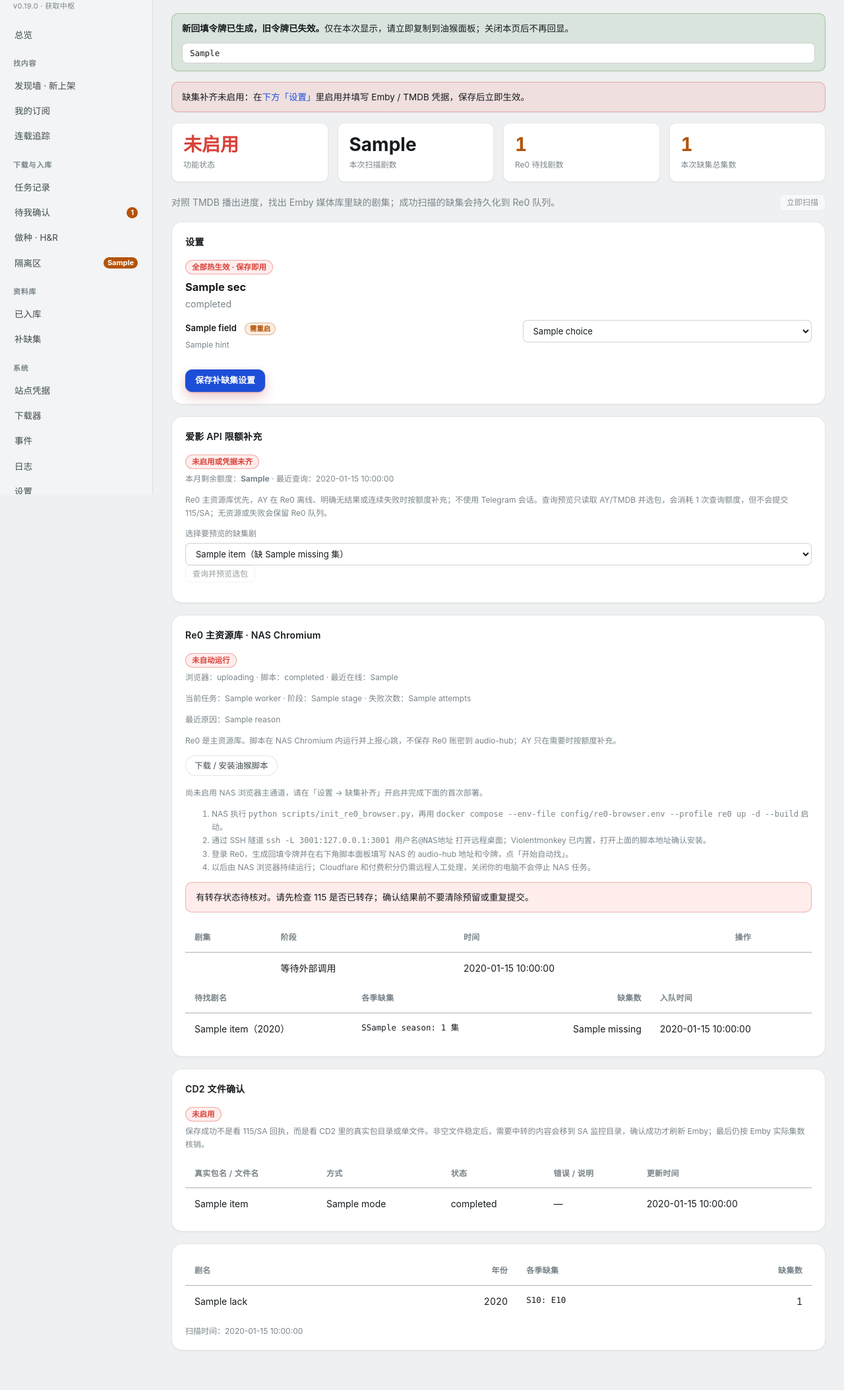
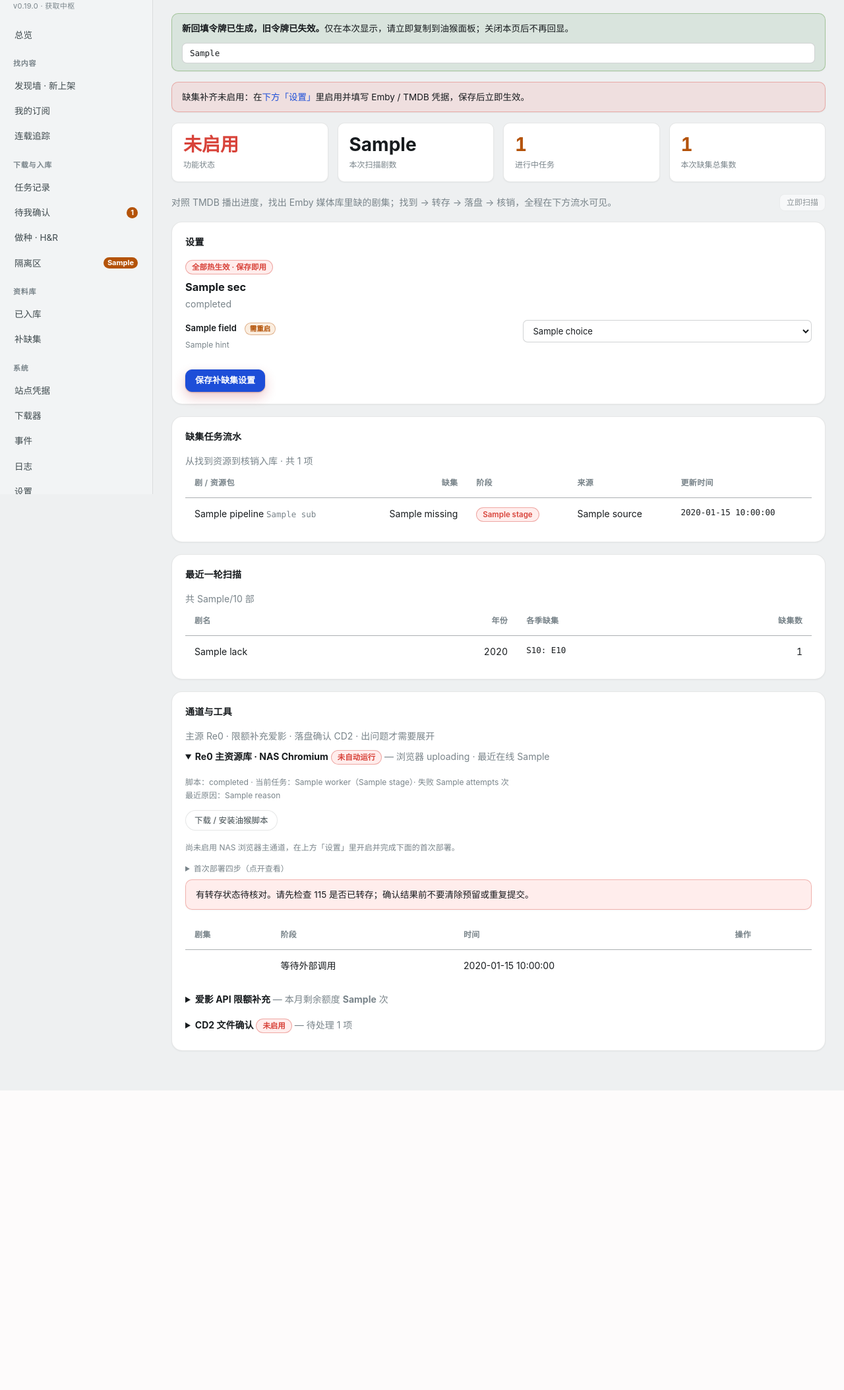
Before and after one commit to OneFlatWhite/audio-hub, a FastAPI app: template src/audio_hub/web/templates/lackfill.html in a window 1280 px wide. Shown: the part 51-2158 px from the top of the page at 66% size. After the commit the page ends 1704 px from the top, so only its background shows below. Run offline with FastAPI, Linux system fonts and the light colour scheme; the template is opened without the code that fills it: most values are stand-ins (such as "Sample title", 1, 10 or a date in 2020); parts of the project's set-up code (start-up, migrations or seed data) failed here and were passed over.

Commit message:
feat(ui): P2b 补缺集页重排——任务流水主视图 + 通道折叠(UI-REDESIGN §3.6)

```diff
--- a/src/audio_hub/web/templates/lackfill.html
+++ b/src/audio_hub/web/templates/lackfill.html
@@ -20,12 +20,12 @@
 <div class="cards" style="margin-bottom:18px">
   <div class="card {{ 'ok' if enabled else 'err' }}"><div class="n">{{ '已启用' if enabled else '未启用' }}</div><div class="l">功能状态</div></div>
   <div class="card"><div class="n">{{ last_report.shows_scanned if last_report else '—' }}</div><div class="l">本次扫描剧数</div></div>
-  <div class="card {{ 'warn' if refill_items|length }}"><div class="n">{{ refill_items|length }}</div><div class="l">Re0 待找剧数</div></div>
+  <div class="card {{ 'warn' if pipeline|length }}"><div class="n">{{ pipeline|length }}</div><div class="l">进行中任务</div></div>
   <div class="card {{ 'warn' if last_report and last_report.lack_episode_count }}"><div class="n">{{ last_report.lack_episode_count if last_report else '—' }}</div><div class="l">本次缺集总集数</div></div>
 </div>
 
 <div class="filters">
-  <span class="muted">对照 TMDB 播出进度，找出 Emby 媒体库里缺的剧集；成功扫描的缺集会持久化到 Re0 队列。</span>
+  <span class="muted">对照 TMDB 播出进度，找出 Emby 媒体库里缺的剧集；找到 → 转存 → 落盘 → 核销，全程在下方流水可见。</span>
   <form method="post" action="/lackfill/scan" style="margin-left:auto">
     <input type="hidden" name="csrf_token" value="{{ csrf }}">
     <button class="btn-sm" type="submit" title="扫描一轮（预算 {{ max_round_shows }} 部，逐季对照 TMDB）" {{ 'disabled' if not enabled or not configured }}>立即扫描</button>
@@ -68,160 +68,51 @@
   {% endif %}
 </div>
 
+{# ── 缺集任务流水：主视图,一部剧一行,四源合并 ────────────────
+   待找(Re0 队列) / 转存预留 / 台账待核销 / CD2 落盘确认
+   统一成一屏进度;操作入口保留在各通道详情里(FRONTEND-RULES §1.4
+   同一实体只有一处主视图)。 #}
 <div class="panel" style="margin-bottom:18px">
   <div class="section-head">
-    <h2>爱影 API 限额补充</h2>
-    <span class="pill {{ 'high' if ay_enabled and ay_configured else 'low' }}">
-      {{ '已启用' if ay_enabled and ay_configured else '未启用或凭据未齐' }}
-    </span>
+    <h2>缺集任务流水</h2>
+    <span class="muted">从找到资源到核销入库 · 共 {{ pipeline|length }} 项</span>
   </div>
-  <p class="hint">
-    本月剩余额度：<strong>{{ ay_status.quota_left if ay_status.quota_left is not none else '—' }}</strong>
-    · 最近查询：{{ ay_status.updated_at[:19].replace('T', ' ') if ay_status.updated_at else '—' }}
-  </p>
-  <p class="hint">Re0 主资源库优先，AY 在 Re0 离线、明确无结果或连续失败时按额度补充；不使用 Telegram 会话。查询预览只读取 AY/TMDB 并选包，会消耗 1 次查询额度，但不会提交 115/SA；无资源或失败会保留 Re0 队列。</p>
-  {% if refill_items %}
-  <form method="get" action="/api/lackfill/ay_api_test" style="margin-bottom:12px">
-    <input type="hidden" name="save" value="0">
-    <label for="ay-preview-show">选择要预览的缺集剧</label>
-    <select id="ay-preview-show" name="tmdb_id" required>
-      {% for item in refill_items %}<option value="{{ item.tmdb_id }}">{{ item.title }}（缺 {{ item.missing }} 集）</option>{% endfor %}
-    </select>
-    <button class="btn-sm" type="submit" {{ 'disabled' if not ay_enabled or not ay_configured }}>查询并预览选包</button>
-  </form>
-  {% if user.is_admin %}
-  <form method="post" action="/api/lackfill/ay_api_test?save=1">
-    <input type="hidden" name="csrf_token" value="{{ csrf }}">
-    <label for="ay-execute-show">选择要真实转存的缺集剧</label>
-    <select id="ay-execute-show" name="tmdb_id" required>
-      {% for item in refill_items %}<option value="{{ item.tmdb_id }}">{{ item.title }}（缺 {{ item.missing }} 集）</option>{% endfor %}
-    </select>
-    <button class="btn-sm" type="submit" title="会再次查询 AY 并真实提交选中的资源，请先在预览中核对" {{ 'disabled' if not ay_enabled or not ay_configured }}>确认真实转存选中资源</button>
-  </form>
-  {% endif %}
+  {% if pipeline %}
+  <table>
+    <thead><tr>
+      <th>剧 / 资源包</th><th class="num">缺集</th><th>阶段</th><th>来源</th><th>更新时间</th>
+    </tr></thead>
+    <tbody>
+    {% for r in pipeline %}
+    <tr>
+      <td>{{ r.title }}{% if r.sub %} <span class="muted mono">{{ r.sub }}</span>{% endif %}</td>
+      <td class="num">{{ r.missing if r.missing else '—' }}</td>
+      <td><span class="pill {{ 'high' if r.kind == 'ok' else 'low' }}">{{ '⚠ ' if r.kind == 'err' }}{{ r.stage }}</span></td>
+      <td>{{ r.source }}</td>
+      <td class="mono">{{ r.updated if r.updated else '—' }}</td>
+    </tr>
+    {% endfor %}
+    </tbody>
+  </table>
   {% else %}
-  <p class="muted">先扫描缺集，再在这里预览或执行。预览/执行结果以 JSON 显示，浏览器返回本页可继续操作。</p>
+    {# 空状态 = 引导卡,不是占位(FRONTEND-RULES §2.5) #}
+    {% if not enabled %}
+    <p class="empty">还没开始 —— 打开<a href="#lackfill-settings">上方「设置」</a>，启用功能并填好 Emby / TMDB 凭据。</p>
+    {% elif not configured %}
+    <p class="empty">差一步 —— 在<a href="#lackfill-settings">设置 · 主链</a>补齐 Emby 地址/Key 和 TMDB Key。</p>
+    {% elif not last_report %}
+    <p class="empty">第一步 —— 点右上「立即扫描」跑一轮，缺的剧会出现在这里。</p>
+    {% else %}
+    <p class="empty">🎉 没有待处理的缺集，新剧播出后自动进入监控。</p>
+    {% endif %}
   {% endif %}
 </div>
 
 <div class="panel" style="margin-bottom:18px">
   <div class="section-head">
-    <h2>Re0 主资源库 · NAS Chromium</h2>
-    <span class="pill {{ 'high' if re0.enabled and re0.worker.online and re0.worker.auto_running else 'low' }}">
-      {{ '自动运行' if re0.enabled and re0.worker.online and re0.worker.auto_running else '未自动运行' }}
-    </span>
+    <h2>最近一轮扫描</h2>
+    {% if last_report %}<span class="muted">共 {{ last_report.shows_scanned }}/{{ last_report.shows_total }} 部</span>{% endif %}
   </div>
-  <p class="hint">
-    浏览器：{{ re0.browser.state or '未检查' }} · 脚本：{{ re0.worker.status }}
-    · 最近在线：{{ re0.worker.last_seen[:19].replace('T', ' ') if re0.worker.last_seen else '—' }}
-  </p>
-  {% if re0.worker.title or re0.worker.stage %}
-  <p class="hint">当前任务：{{ re0.worker.title or '—' }} · 阶段：{{ re0.worker.stage or '—' }} · 失败次数：{{ re0.worker.attempts }}</p>
-  {% endif %}
-  {% if re0.worker.reason %}<p class="hint">最近原因：{{ re0.worker.reason }}</p>{% endif %}
-  {% if re0.enabled and re0.browser.cdp_ok and not re0.worker.online %}
-  <div class="flash err">浏览器已在线，请检查 Violentmonkey/脚本安装和连接配置。</div>
-  {% endif %}
-  <p class="hint">Re0 是主资源库。脚本在 NAS Chromium 内运行并上报心跳，不保存 Re0 账密到 audio-hub；AY 只在需要时按额度补充。</p>
-  <div class="filters" style="padding:0;border:0">
-    <a class="btn-sm" href="/static/re0_refill.user.js">下载 / 安装油猴脚本</a>
-    {% if user.is_admin and re0.ui_url %}
-    <a class="btn-sm" href="{{ re0.ui_url }}" target="_blank" rel="noopener noreferrer">打开 Re0 远程桌面</a>
-    {% endif %}
-    {% if user.is_admin %}
-    <form method="post" action="/lackfill/refill-token">
-      <input type="hidden" name="csrf_token" value="{{ csrf }}">
-      <button class="btn-sm" type="submit">{{ '重置回填令牌' if refill_configured else '生成回填令牌' }}</button>
-    </form>
-    {% endif %}
-  </div>
-  {% if not re0.enabled %}<p class="hint">尚未启用 NAS 浏览器主通道，请在「设置 → 缺集补齐」开启并完成下面的首次部署。</p>{% endif %}
-  <ol class="hint">
-    <li>NAS 执行 <code>python scripts/init_re0_browser.py</code>，再用 <code>docker compose --env-file config/re0-browser.env --profile re0 up -d --build</code> 启动。</li>
-    <li>通过 SSH 隧道 <code>ssh -L 3001:127.0.0.1:3001 用户名@NAS地址</code> 打开远程桌面；Violentmonkey 已内置，打开上面的脚本地址确认安装。</li>
-    <li>登录 Re0，生成回填令牌并在右下角脚本面板填写 NAS 的 audio-hub 地址和令牌，点「开始自动找」。</li>
-    <li>以后由 NAS 浏览器持续运行；Cloudflare 和付费积分仍需远程人工处理，关闭你的电脑不会停止 NAS 任务。</li>
-  </ol>
-
-  {% if refill_reservations %}
-  <div class="flash err">有转存状态待核对。请先检查 115 是否已转存；确认结果前不要清除预留或重复提交。</div>
-  <table>
-    <thead><tr><th>剧集</th><th>阶段</th><th>时间</th><th>操作</th></tr></thead>
-    <tbody>
-    {% for item in refill_reservations %}
-      <tr>
-        <td class="mono">{{ item.show_key }}</td>
-        <td>{{ '已发起外部调用，结果待核对' if item.stage == 'attempted' else '等待外部调用' }}</td>
-        <td>{{ item.updated_at[:19].replace('T', ' ') }}</td>
-        <td>
-          {% if user.is_admin and item.stage == 'attempted' %}
-          <form method="post" action="/lackfill/reservation/clear">
-            <input type="hidden" name="csrf_token" value="{{ csrf }}">
-            <input type="hidden" name="show_key" value="{{ item.show_key }}">
-            <button class="btn-sm" type="submit">确认已核对并清除预留</button>
-          </form>
-          {% endif %}
-        </td>
-      </tr>
-    {% endfor %}
-    </tbody>
-  </table>
-  {% endif %}
-
-  {% if refill_items %}
-  <table>
-    <thead><tr><th>待找剧名</th><th>各季缺集</th><th class="num">缺集数</th><th>入队时间</th></tr></thead>
-    <tbody>
-    {% for item in refill_items %}
-      <tr>
-        <td>{{ item.title }}{% if item.year %}（{{ item.year }}）{% endif %}</td>
-        <td class="mono">
-          {% for season, eps in item.seasons.items() %}S{{ season }}: {{ eps|length }} 集{% if not loop.last %} · {% endif %}{% endfor %}
-        </td>
-        <td class="num">{{ item.missing }}</td>
-        <td>{{ item.created_at[:19].replace('T', ' ') }}</td>
-      </tr>
-    {% endfor %}
-    </tbody>
-  </table>
-  {% else %}
-    <p class="muted">当前没有等待 Re0 查找的剧。已有未完成转存的剧不会重复出现在这里。</p>
-  {% endif %}
-</div>
-
-<div class="panel" style="margin-bottom:18px">
-  <div class="section-head">
-    <h2>CD2 文件确认</h2>
-    <span class="pill {{ 'high' if cloud_enabled else 'low' }}">{{ '已启用' if cloud_enabled else '未启用' }}</span>
-  </div>
-  <p class="hint">保存成功不是看 115/SA 回执，而是看 CD2 里的真实包目录或单文件。非空文件稳定后，需要中转的内容会移到 SA 监控目录，确认成功才刷新 Emby；最后仍按 Emby 实际集数核销。</p>
-  {% if user.is_admin %}
-  <form method="post" action="/lackfill/cloud/check" style="margin-bottom:12px">
-    <input type="hidden" name="csrf_token" value="{{ csrf }}">
-    <button class="btn-sm" type="submit" {{ 'disabled' if not cloud_enabled }}>立即检查 CD2 文件</button>
-  </form>
-  {% endif %}
-  {% if cloud_items %}
-  <table>
-    <thead><tr><th>真实包名 / 文件名</th><th>方式</th><th>状态</th><th>错误 / 说明</th><th>更新时间</th></tr></thead>
-    <tbody>
-    {% for item in cloud_items %}
-      <tr>
-        <td>{{ item.package_name }}</td>
-        <td>{{ {'move': '整包中转', 'verify': '仅验证', 'move_file': '单文件中转', 'move_files': '多文件整包'}.get(item.mode, item.mode) }}</td>
-        <td>{{ {'waiting': '等待文件', 'ready': '已确认', 'failed': '失败'}.get(item.status, item.status) }}</td>
-        <td>{{ item.error or '—' }}</td>
-        <td>{{ item.updated_at[:19].replace('T', ' ') if item.updated_at else '—' }}</td>
-      </tr>
-    {% endfor %}
-    </tbody>
-  </table>
-  {% else %}
-    <p class="muted">暂无 CD2 待确认包。新的 115/ed2k 提交会在这里显示真实文件状态。</p>
-  {% endif %}
-</div>
-
-<div class="panel">
 {% if not last_report %}
   <p class="muted">尚未扫描。配置好凭据后点「立即扫描」，结果会显示在这里。</p>
 {% elif last_report.errors %}
@@ -256,8 +147,142 @@
     </tbody>
   </table>
 {% endif %}
-{% if last_report %}
-  <p class="hint" style="margin:12px 0 0">扫描时间：{{ last_report.started_at[:19].replace('T', ' ') }}</p>
-{% endif %}
+</div>
+
+{# ── 通道与工具：技术细节折叠,标题即状态(FRONTEND-RULES §2.2)── #}
+<div class="panel">
+  <div class="section-head">
+    <h2>通道与工具</h2>
+    <span class="muted">主源 Re0 · 限额补充爱影 · 落盘确认 CD2 · 出问题才需要展开</span>
+  </div>
+
+  <details open>
+    <summary style="cursor:pointer;padding:8px 0"><b>Re0 主资源库 · NAS Chromium</b>
+      <span class="pill {{ 'high' if re0.enabled and re0.worker.online and re0.worker.auto_running else 'low' }}">
+        {{ '自动运行' if re0.enabled and re0.worker.online and re0.worker.auto_running else '未自动运行' }}
+      </span>
+      <span class="muted"> — 浏览器 {{ re0.browser.state or '未检查' }} · 最近在线
+        {{ re0.worker.last_seen[:19].replace('T', ' ') if re0.worker.last_seen else '—' }}</span>
+    </summary>
+    <div style="padding:4px 0 8px">
+      <p class="hint">
+        脚本：{{ re0.worker.status }}{% if re0.worker.title or re0.worker.stage %} · 当前任务：{{ re0.worker.title or '—' }}（{{ re0.worker.stage or '—' }}）· 失败 {{ re0.worker.attempts }} 次{% endif %}
+        {% if re0.worker.reason %}<br>最近原因：{{ re0.worker.reason }}{% endif %}
+      </p>
+      {% if re0.enabled and re0.browser.cdp_ok and not re0.worker.online %}
+      <div class="flash err">浏览器已在线，请检查 Violentmonkey/脚本安装和连接配置。</div>
+      {% endif %}
+      <div class="filters" style="padding:0;border:0">
+        <a class="btn-sm" href="/static/re0_refill.user.js">下载 / 安装油猴脚本</a>
+        {% if user.is_admin and re0.ui_url %}
+        <a class="btn-sm" href="{{ re0.ui_url }}" target="_blank" rel="noopener noreferrer">打开 Re0 远程桌面</a>
+        {% endif %}
+        {% if user.is_admin %}
+        <form method="post" action="/lackfill/refill-token">
+          <input type="hidden" name="csrf_token" value="{{ csrf }}">
+          <button class="btn-sm" type="submit">{{ '重置回填令牌' if refill_configured else '生成回填令牌' }}</button>
+        </form>
+        {% endif %}
+      </div>
+      {% if not re0.enabled %}<p class="hint">尚未启用 NAS 浏览器主通道，在上方「设置」里开启并完成下面的首次部署。</p>{% endif %}
+      <details style="margin:6px 0">
+        <summary class="hint" style="cursor:pointer">首次部署四步（点开查看）</summary>
+        <ol class="hint" style="margin:8px 0 4px 18px">
+          <li>NAS 执行 <code>python scripts/init_re0_browser.py</code>，再用 <code>docker compose --env-file config/re0-browser.env --profile re0 up -d --build</code> 启动。</li>
+          <li>通过 SSH 隧道 <code>ssh -L 3001:127.0.0.1:3001 用户名@NAS地址</code> 打开远程桌面；Violentmonkey 已内置，打开上面的脚本地址确认安装。</li>
+          <li>登录 Re0，生成回填令牌并在右下角脚本面板填写 NAS 的 audio-hub 地址和令牌，点「开始自动找」。</li>
+          <li>以后由 NAS 浏览器持续运行；Cloudflare 和付费积分仍需远程人工处理，关闭你的电脑不会停止 NAS 任务。</li>
+        </ol>
+      </details>
+
+      {% if refill_reservations %}
+      <div class="flash err">有转存状态待核对。请先检查 115 是否已转存；确认结果前不要清除预留或重复提交。</div>
+      <table>
+        <thead><tr><th>剧集</th><th>阶段</th><th>时间</th><th>操作</th></tr></thead>
+        <tbody>
+        {% for item in refill_reservations %}
+          <tr>
+            <td class="mono">{{ item.show_key }}</td>
+            <td>{{ '已发起外部调用，结果待核对' if item.stage == 'attempted' else '等待外部调用' }}</td>
+            <td>{{ item.updated_at[:19].replace('T', ' ') }}</td>
+            <td>
+              {% if user.is_admin and item.stage == 'attempted' %}
+              <form method="post" action="/lackfill/reservation/clear">
+                <input type="hidden" name="csrf_token" value="{{ csrf }}">
+                <input type="hidden" name="show_key" value="{{ item.show_key }}">
+                <button class="btn-sm" type="submit">确认已核对并清除预留</button>
+              </form>
+              {% endif %}
+            </td>
+          </tr>
+        {% endfor %}
+        </tbody>
+      </table>
+      {% endif %}
+    </div>
+  </details>
+
+  <details>
+    <summary style="cursor:pointer;padding:8px 0"><b>爱影 API 限额补充</b>
+      <span class="muted"> — 本月剩余额度 <strong>{{ ay_status.quota_left if ay_status.quota_left is not none else '—' }}</strong> 次</span></summary>
+    <div style="padding:4px 0 8px">
+      <p class="hint">Re0 主资源库优先，AY 在 Re0 离线、明确无结果或连续失败时按额度补充；不使用 Telegram 会话。查询预览只读取 AY/TMDB 并选包，会消耗 1 次查询额度，但不会提交 115/SA；无资源或失败会保留 Re0 队列。</p>
+      {% if refill_items %}
+      <form method="get" action="/api/lackfill/ay_api_test" style="margin-bottom:12px">
+        <input type="hidden" name="save" value="0">
+        <label for="ay-preview-show">选择要预览的缺集剧</label>
+        <select id="ay-preview-show" name="tmdb_id" required>
+          {% for item in refill_items %}<option value="{{ item.tmdb_id }}">{{ item.title }}（缺 {{ item.missing }} 集）</option>{% endfor %}
+        </select>
+        <button class="btn-sm" type="submit" {{ 'disabled' if not ay_enabled or not ay_configured }}>查询并预览选包</button>
+      </form>
+      {% if user.is_admin %}
+      <form method="post" action="/api/lackfill/ay_api_test?save=1">
+        <input type="hidden" name="csrf_token" value="{{ csrf }}">
+        <label for="ay-execute-show">选择要真实转存的缺集剧</label>
+        <select id="ay-execute-show" name="tmdb_id" required>
+          {% for item in refill_items %}<option value="{{ item.tmdb_id }}">{{ item.title }}（缺 {{ item.missing }} 集）</option>{% endfor %}
+        </select>
+        <button class="btn-sm" type="submit" title="会再次查询 AY 并真实提交选中的资源，请先在预览中核对" {{ 'disabled' if not ay_enabled or not ay_configured }}>确认真实转存选中资源</button>
+      </form>
+      {% endif %}
+      {% else %}
+      <p class="muted">先扫描缺集，再在这里预览或执行。预览/执行结果以 JSON 显示，浏览器返回本页可继续操作。</p>
+      {% endif %}
+    </div>
+  </details>
+
+  <details>
+    <summary style="cursor:pointer;padding:8px 0"><b>CD2 文件确认</b>
+      <span class="pill {{ 'high' if cloud_enabled else 'low' }}">{{ '已启用' if cloud_enabled else '未启用' }}</span>
+      <span class="muted"> — 待处理 {{ cloud_items|length }} 项</span></summary>
+    <div style="padding:4px 0 8px">
+      <p class="hint">保存成功不是看 115/SA 回执，而是看 CD2 里的真实包目录或单文件。非空文件稳定后，需要中转的内容会移到 SA 监控目录，确认成功才刷新 Emby；最后仍按 Emby 实际集数核销。</p>
+      {% if user.is_admin %}
+      <form method="post" action="/lackfill/cloud/check" style="margin-bottom:12px">
+        <input type="hidden" name="csrf_token" value="{{ csrf }}">
+        <button class="btn-sm" type="submit" {{ 'disabled' if not cloud_enabled }}>立即检查 CD2 文件</button>
+      </form>
+      {% endif %}
+      {% if cloud_items %}
+      <table>
+        <thead><tr><th>真实包名 / 文件名</th><th>方式</th><th>状态</th><th>错误 / 说明</th><th>更新时间</th></tr></thead>
+        <tbody>
+        {% for item in cloud_items %}
+          <tr>
+            <td>{{ item.package_name }}</td>
+            <td>{{ {'move': '整包中转', 'verify': '仅验证', 'move_file': '单文件中转', 'move_files': '多文件整包'}.get(item.mode, item.mode) }}</td>
+            <td>{{ {'waiting': '等待文件', 'ready': '已确认', 'failed': '失败'}.get(item.status, item.status) }}</td>
+            <td>{{ item.error or '—' }}</td>
+            <td>{{ item.updated_at[:19].replace('T', ' ') if item.updated_at else '—' }}</td>
+          </tr>
+        {% endfor %}
+        </tbody>
+      </table>
+      {% else %}
+        <p class="muted">暂无 CD2 待确认包。新的 115/ed2k 提交会在这里显示真实文件状态。</p>
+      {% endif %}
+    </div>
+  </details>
 </div>
 {% endblock %}
```
Also changed, not shown: src/audio_hub/web/routes_lackfill.py (+51 -0 lines), tests/integration/test_settings_routes.py (+4 -0 lines).
